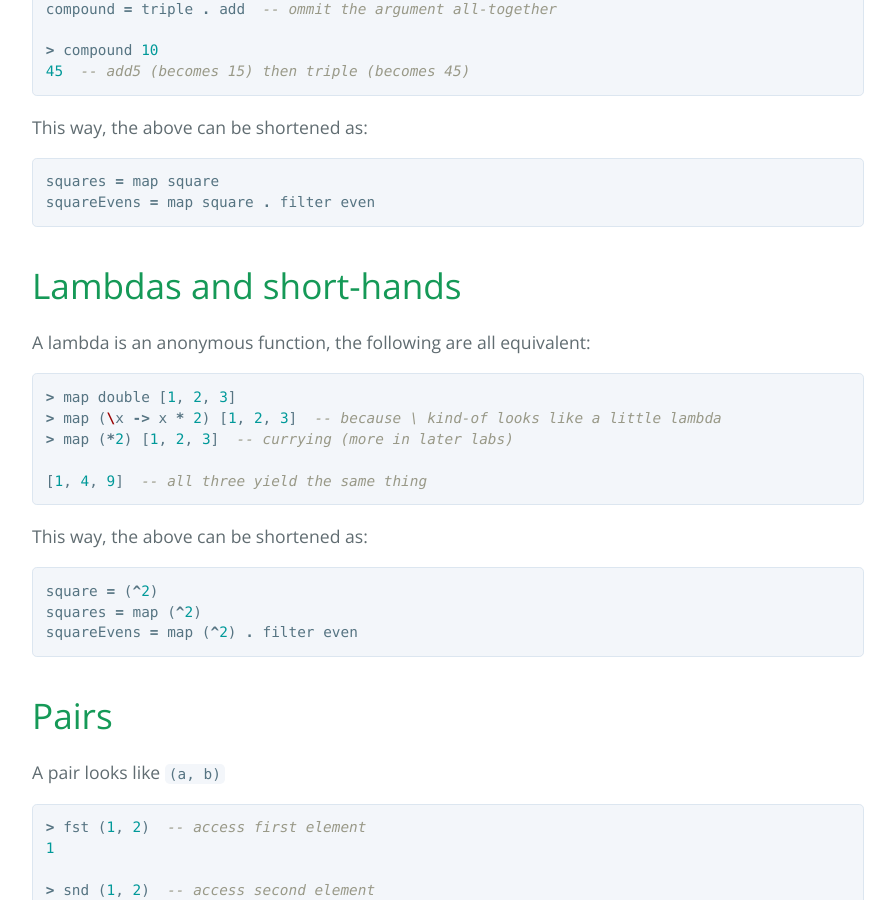
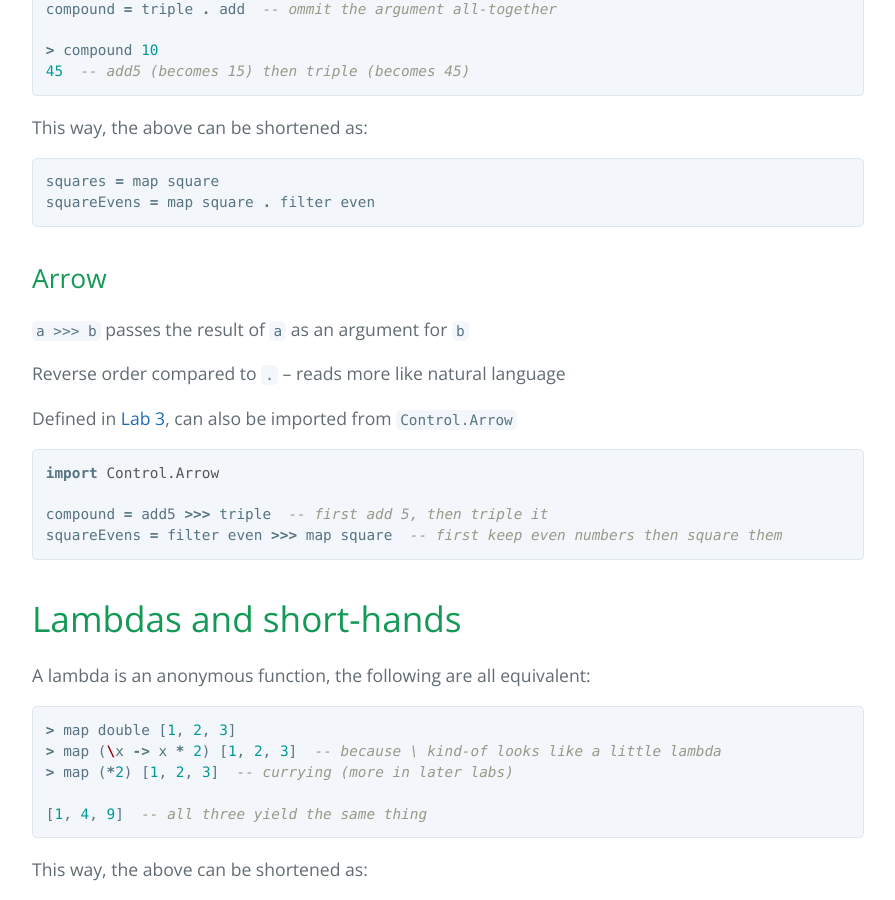
Before and after one commit to stefan-niculae/.well-known, a Jekyll site: the page built from _posts/2016-11-2-lab4.md, in a window 1280 px wide and 900 px high, scrolled down 2593 px. Shown: the whole window, without its empty margins (192-1087 px from the left). Built offline with Jekyll 4.4.1, drawn with Linux system fonts in a browser that asks for light colours.

Commit message:
even more things in lab 4, clearer recap solutions

````diff
--- a/_posts/2016-11-2-lab4.md
+++ b/_posts/2016-11-2-lab4.md
@@ -22,7 +22,7 @@ double x = x + x
 [2, 4, 6]
 ```
 
-This way, `squares` defined in [Lab 2](/lab2) can be rewritten as:
+This way, `squares` defined in [Lab 2](/lab2#recursion) can be rewritten as:
 
 ```haskell
 square x = x^2
@@ -45,7 +45,7 @@ isDivisible x = x `mod` 3 == 0
 [3, 6]
 ```
 
-This way, `squareEvens` defined in [Lab 2](/lab2) can be rewritten as:
+This way, `squareEvens` defined in [Lab 2](/lab2#recursion) can be rewritten as:
 
 ```haskell
 > squareEvens l = map square (filter even l)
@@ -97,7 +97,7 @@ Non-commutative:
 # Function composition
 
 ```haskell
-triple x = x*3
+triple x = x * 3
 add5 x = x + 5
 ```
 
@@ -118,6 +118,23 @@ This way, the above can be shortened as:
 ```haskell
 squares = map square
 squareEvens = map square . filter even
+```
+
+
+## Arrow
+
+`a >>> b` passes the result of `a` as an argument for `b`
+
+Reverse order compared to `.` – reads more like natural language
+
+Defined in [Lab 3](/lab3#custom-operators), can also be imported from `Control.Arrow`
+
+
+```haskell
+import Control.Arrow
+
+compound = add5 >>> triple  -- first add 5, then triple it
+squareEvens = filter even >>> map square  -- first keep even numbers then square them
 ```
 
 
````
Also changed, not shown: _posts/2016-11-4-recap1.md (+27 -17 lines), 1 other file.
